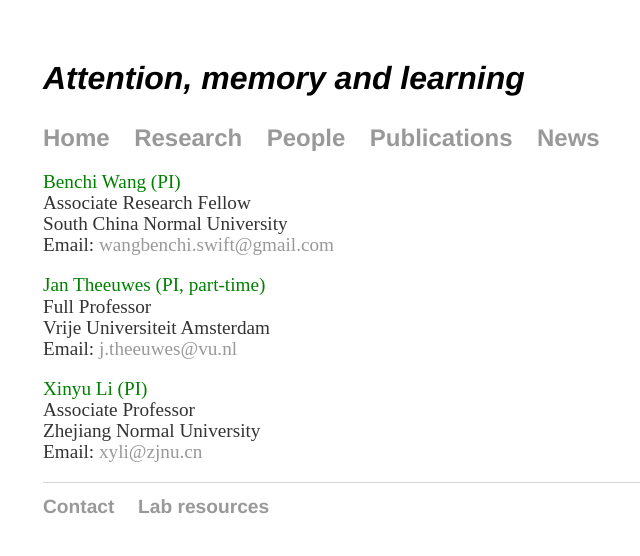
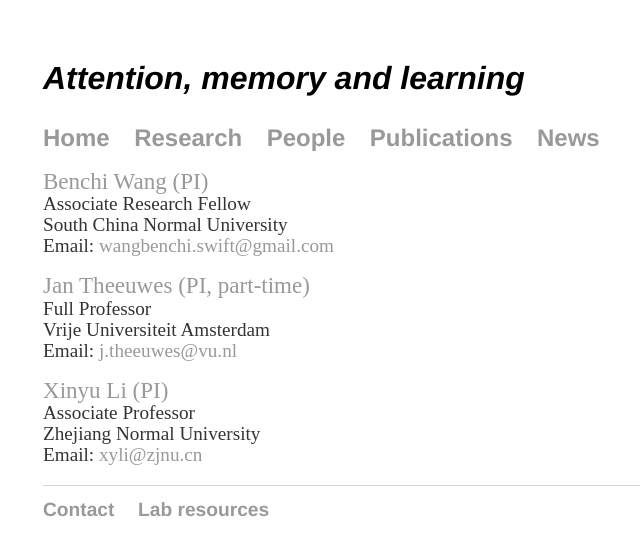
Before and after one commit to wangbenchi/wangbenchi.github.io, a Jekyll site: the page built from people/index.html, in a window 1280 px wide. Shown: the top 556 px of the page, without its empty margins (149-789 px from the left). Built offline with Jekyll 4.4.1, drawn with Linux system fonts in a browser that asks for light colours.

Commit message:
Update index.html

```diff
--- a/people/index.html
+++ b/people/index.html
@@ -1,11 +1,10 @@
 ---
 layout: default
 title: People
-style: "font-size:1.2em;"
-color: "color:green"
+style: "font-size:1.2em; color:green"
 ---
 <div class="blurb">
-	<p style={{page.style}}> <a href="/people/benchi" style = {{page.color}} >Benchi Wang (PI)</a><br>
+	<p> <a href="/people/benchi" style = {{page.style}} >Benchi Wang (PI)</a><br>
     		Associate Research Fellow<br>
     		South China Normal University<br>
     		Email:<a href="mailto:wangbenchi.swift@gmail.com"> wangbenchi.swift@gmail.com</a><br>
@@ -13,14 +12,14 @@
 </div><!-- /.blurb -->
 
 <div class="blurb">
-	<p style={{page.style}}><a href="/people/jan" style = {{page.color}} >Jan Theeuwes (PI, part-time)</a><br>
+	<p><a href="/people/jan" style = {{page.style}} >Jan Theeuwes (PI, part-time)</a><br>
     		Full Professor<br>
     		Vrije Universiteit Amsterdam<br>
     		Email:<a href="mailto:j.theeuwes@vu.nl"> j.theeuwes@vu.nl</a></p>
 </div><!-- /.blurb -->
 
 <div class="blurb">
-	<p style={{page.style}}><a href="/people/xinyu" style = {{page.color}} >Xinyu Li (PI)</a><br>
+	<p><a href="/people/xinyu" style = {{page.style}} >Xinyu Li (PI)</a><br>
     		Associate Professor<br>
     		Zhejiang Normal University<br>
     		Email:<a href="mailto:xyli@zjnu.cn"> xyli@zjnu.cn</a></p>
```
